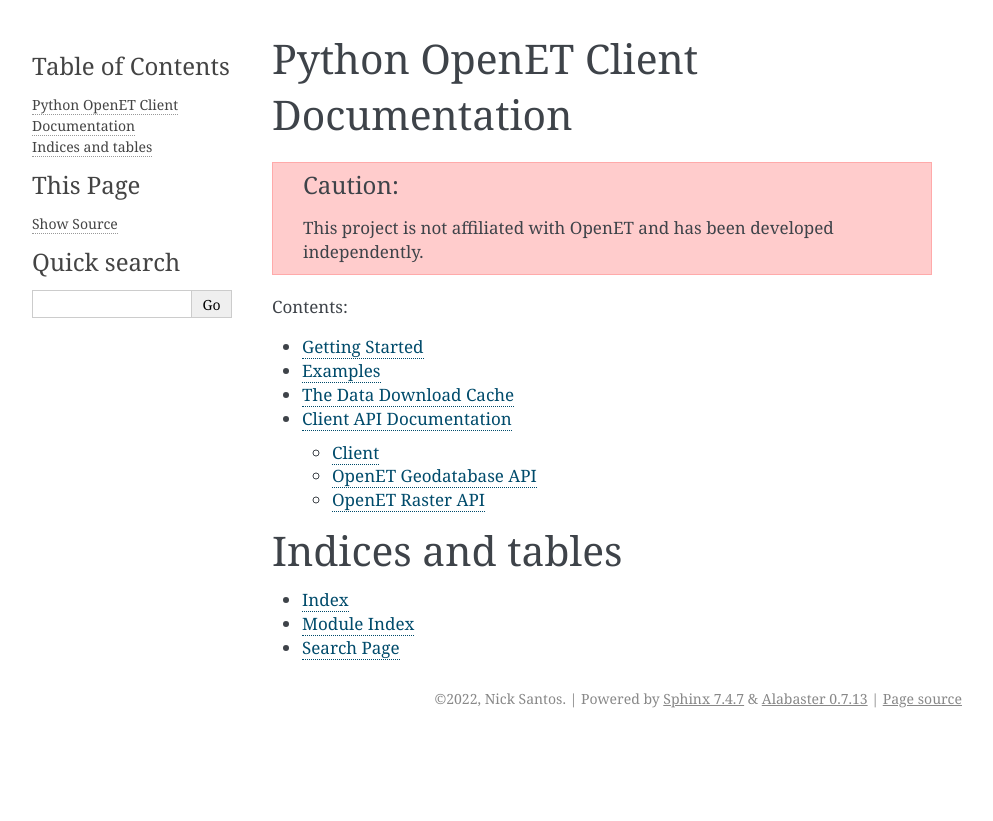
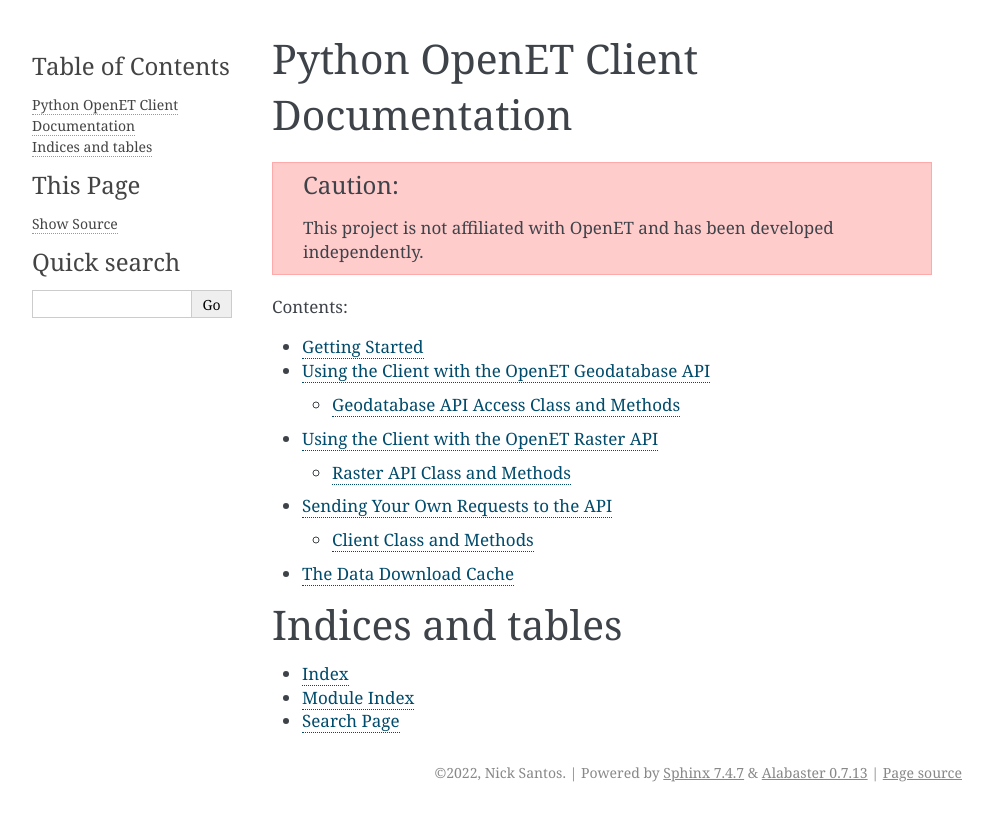
Before and after one commit to water3d/openet-client, a Sphinx documentation site: the page built from docs/source/index.rst, in a window 1280 px wide. Shown: the top 821 px of the page, without its empty margins (148-1141 px from the left). Built offline with Sphinx 7.4.7, drawn with Linux system fonts in a browser that asks for light colours; pages that are not in the unit, such as notebooks, are missing from menus.

```diff
--- a/docs/source/examples.rst
+++ /dev/null
@@ -1,2 +0,0 @@
-Examples
-===================
--- /dev/null
+++ b/docs/source/geodatabase_api.rst
@@ -0,0 +1,11 @@
+Using the Client with the OpenET Geodatabase API
+=====================================================
+
+
+
+
+
+Geodatabase API Access Class and Methods
+----------------------------------------------
+.. autoclass:: openet_client.Geodatabase
+    :members:
--- a/docs/source/index.rst
+++ b/docs/source/index.rst
@@ -17,9 +17,10 @@ Python OpenET Client Documentation
 
    installation.rst
    getting_started.rst
-   examples.rst
+   geodatabase_api.rst
+   raster_api.rst
+   sending_own_requests.rst
    cache.rst
-   api_documentation.rst
 
 
 
--- /dev/null
+++ b/docs/source/raster_api.rst
@@ -0,0 +1,10 @@
+Using the Client with the OpenET Raster API
+===================================================
+
+
+
+
+Raster API Class and Methods
+--------------------------------
+.. automodule:: openet_client.raster
+    :members:
--- /dev/null
+++ b/docs/source/sending_own_requests.rst
@@ -0,0 +1,12 @@
+Sending Your Own Requests to the API
+=========================================
+
+
+
+
+
+
+Client Class and Methods
+---------------------------
+.. autoclass:: openet_client.OpenETClient
+    :members:
```
Also changed, not shown: docs/source/api_documentation.rst (deleted, +0 -18 lines).
